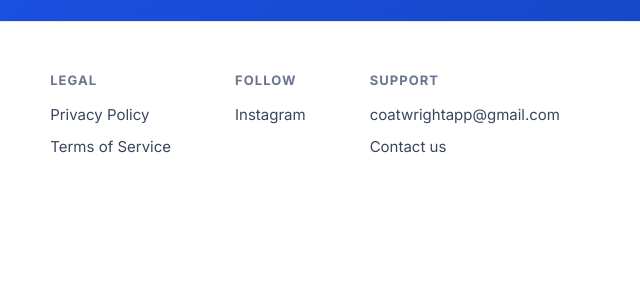
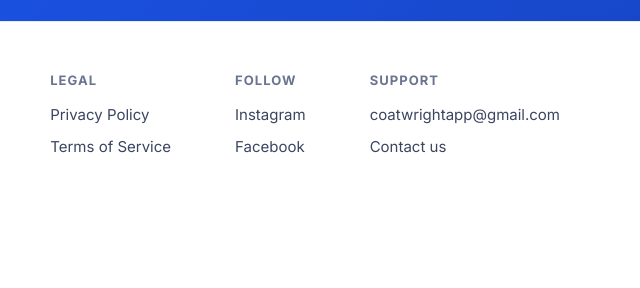
Before and after one commit to coatwright/coatwright.github.io, a plain HTML site: page index.html in a window 1280 px wide. Shown: the part 9397-9685 px from the top of the page, 640-1280 px from the left. Drawn offline with Linux system fonts and the light colour scheme.

Commit message:
Website: link the Facebook Page in the footer (#31)
Claude-Session: https://claude.ai/code/session_01Eh6GJjR9t7mWQMkxKTt9jH

Co-authored-by: Claude <noreply@anthropic.com>

```diff
--- a/index.html
+++ b/index.html
@@ -327,7 +327,7 @@
       <div class="foot-cols">
         <div><h5>Product</h5><a href="app/">Open the app</a><a href="#install">Install on your phone</a><a href="#features">Features</a><a href="#pricing">Pricing</a><a href="#faq">FAQ</a></div>
         <div><h5>Legal</h5><a href="privacy.html">Privacy Policy</a><a href="terms.html">Terms of Service</a></div>
-        <div><h5>Follow</h5><a href="https://www.instagram.com/coatwrightapp/" target="_blank" rel="noopener">Instagram</a></div>
+        <div><h5>Follow</h5><a href="https://www.instagram.com/coatwrightapp/" target="_blank" rel="noopener">Instagram</a><a href="https://www.facebook.com/share/1CztZGBGCP/" target="_blank" rel="noopener">Facebook</a></div>
         <div><h5>Support</h5><a href="mailto:coatwrightapp@gmail.com">coatwrightapp@gmail.com</a><a href="mailto:coatwrightapp@gmail.com?subject=Coatwright%20question">Contact us</a></div>
       </div>
     </div>
```
Also changed, not shown: 1 other file.
